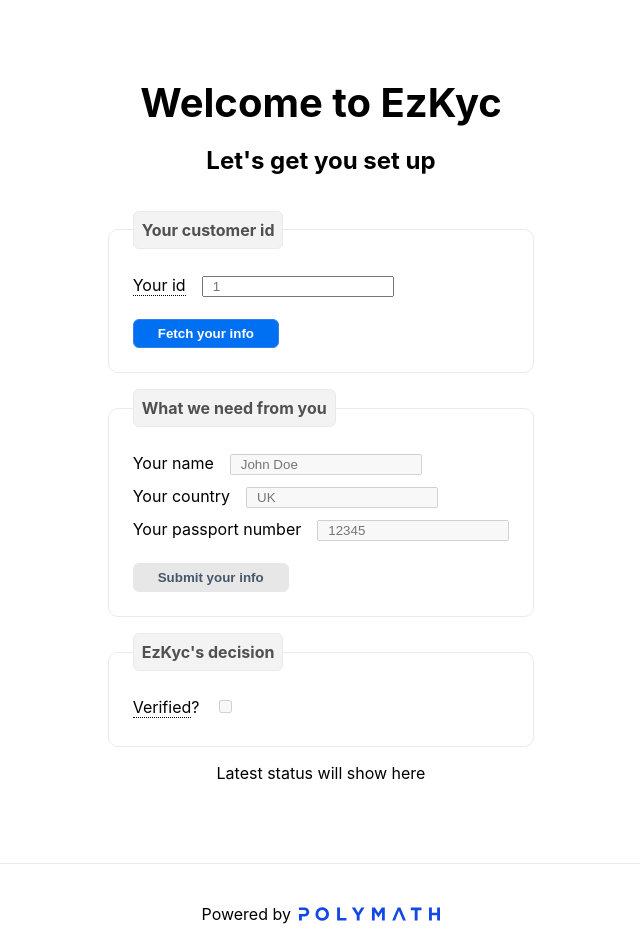
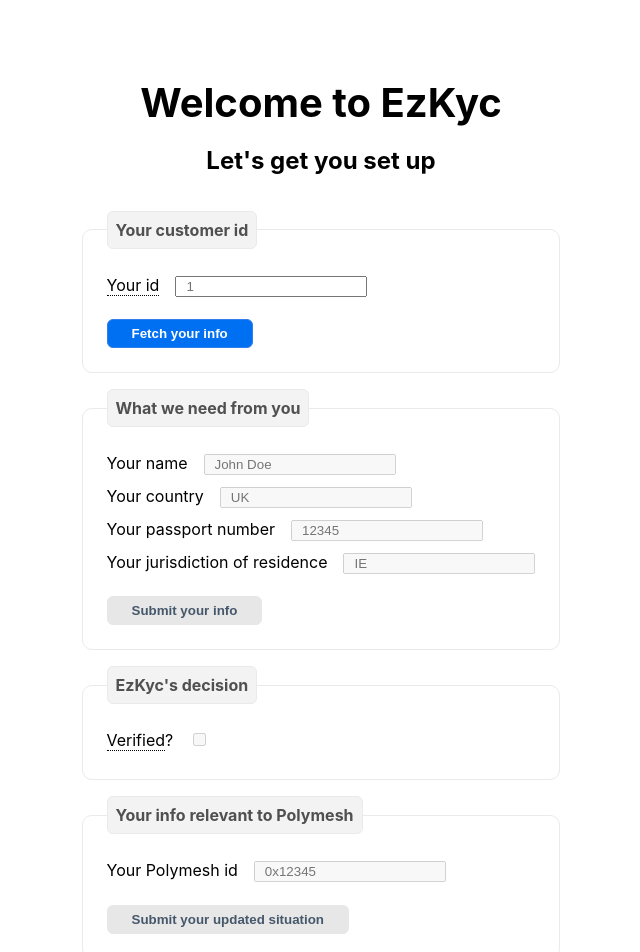
Before and after one commit to PolymeshAssociation/technical-content-examples, a Next.js app: page / in a window 1280 px wide. Shown: the top 952 px of the page, without its empty margins (319-959 px from the left). Built offline with nearby package versions, Linux system fonts and the light colour scheme.

Commit message:
Added jurisdiction and Polymesh id to entry system.

```diff
--- a/pages/api/kycCustomer/[id].ts
+++ b/pages/api/kycCustomer/[id].ts
@@ -8,6 +8,7 @@
 }
 
 async function setCustomerInfo(req: NextApiRequest): Promise<void> {
+    // TODO add validation on pre-existing polymesh id
     return await (await customerDbFactory()).setCustomerInfo(
         <string>req.query.id,
         new CustomerInfo(
@@ -23,6 +24,7 @@
     customerInfo.patch(typeof req.body === "string"
         ? JSON.parse(req.body)
         : req.body)
+    // TODO add validation on pre-existing polymesh id
     await customerDb.setCustomerInfo(id, customerInfo)
 }
 
--- a/pages/index.tsx
+++ b/pages/index.tsx
@@ -9,7 +9,9 @@
       "name": "",
       "country": "",
       "passport": "",
-      "valid": false
+      "valid": false,
+      "jurisdiction": "",
+      "polymeshId": ""
     },
     "modified": false
   } as object);
@@ -136,6 +138,11 @@
               <input name="passport" id="customer-passport" type="text" placeholder="12345" value={myInfo["info"]["passport"]} onChange={onMyInfoChanged} disabled={myInfo["id"] === "" || myInfo["info"]["valid"]}></input>
             </div>
 
+            <div>
+              <label htmlFor="customer-jurisdiction">Your jurisdiction of residence</label>
+              <input name="jurisdiction" id="customer-jurisdiction" type="text" placeholder="IE" value={myInfo["info"]["jurisdiction"]} onChange={onMyInfoChanged} disabled={myInfo["id"] === "" || myInfo["info"]["valid"]}></input>
+            </div>
+
             <div className="submit">
               <button className="submit myInfo" disabled={!(myInfo["modified"])} onClick={submitMyInfo}>Submit your info</button>
             </div>
@@ -150,6 +157,20 @@
                 <span className={styles.hasTitle} title="Fetch your info again to see EzKyc decision">Verified</span>?
               </label>
               <input name="valid" type="checkbox" checked={myInfo["info"]["valid"]} disabled={true} ></input>
+            </div>
+
+          </fieldset>
+
+          <fieldset className={styles.card}>
+            <legend>Your info relevant to Polymesh</legend>
+
+            <div>
+              <label htmlFor="customer-polymeshId">Your Polymesh id</label>
+              <input name="polymeshId" id="customer-polymeshId" type="text" placeholder="0x12345" value={myInfo["info"]["polymeshId"]} onChange={onMyInfoChanged} disabled={myInfo["id"] === ""}></input>
+            </div>
+
+            <div className="submit">
+              <button className="submit myUpdates" disabled={!(myInfo["modified"])} onClick={submitMyInfo}>Submit your updated situation</button>
             </div>
 
           </fieldset>
--- a/src/customerInfo.ts
+++ b/src/customerInfo.ts
@@ -3,6 +3,8 @@
     country: string
     passport: string
     valid: boolean
+    jurisdiction: string
+    polymeshId: string
     toJSON(): JSON
     patch(extra: JSON): void
 }
@@ -12,12 +14,17 @@
     country: string;
     passport: string;
     valid: boolean;
+    jurisdiction: string;
+    polymeshId: string;
 
     constructor(info: JSON) {
         this.name = info["name"]
         this.country = info["country"]
         this.passport = info["passport"]
         this.valid = typeof info["valid"] === "undefined" ? false : info["valid"]
+        this.jurisdiction = info["jurisdiction"]
+        this.polymeshId = info["polymeshId"]
+        // TODO verify id formatting
     }
 
     toJSON(): JSON {
@@ -25,7 +32,9 @@
             "name": this.name,
             "country": this.country,
             "passport": this.passport,
-            "valid": this.valid
+            "valid": this.valid,
+            "jurisdiction": this.jurisdiction,
+            "polymeshId": this.polymeshId
         }
     }
 
@@ -34,6 +43,8 @@
         this.country = typeof extra["country"] !== "undefined" ? extra["nacountryme"] : this.country
         this.passport = typeof extra["passport"] !== "undefined" ? extra["passport"] : this.passport
         this.valid = typeof extra["valid"] !== "undefined" ? extra["valid"] : this.valid
+        this.jurisdiction = typeof extra["jurisdiction"] !== "undefined" ? extra["jurisdiction"] : this.jurisdiction
+        this.polymeshId = typeof extra["polymeshId"] !== "undefined" ? extra["polymeshId"] : this.polymeshId
     }
 
 }
```
Also changed, not shown: pages/manager.tsx (+13 -1 lines), tests/integration/apiKycCustomerId.ts (+23 -8 lines), tests/unit/customerDbFs.ts (+18 -4 lines), tests/unit/customerInfo.ts (+22 -5 lines).
